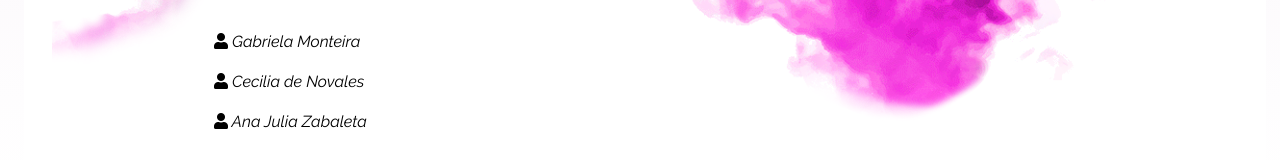
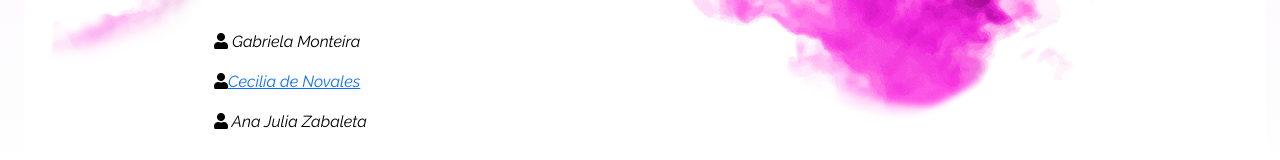
Before and after one commit to Arianna0206/Proyect-Punto-Violeta, an Angular app: page / in a window 1280 px wide. Shown: the part 3205-3365 px from the top of the page. Built offline with nearby package versions, Linux system fonts and the light colour scheme; what ngx-owl-carousel would draw is missing.

Commit message:
Actualizacion de link en colaborador

```diff
--- a/src/app/components/collaborators-card/collaborators-card.component.html
+++ b/src/app/components/collaborators-card/collaborators-card.component.html
@@ -26,7 +26,11 @@
         <div class="row" id="colab">
           <div class="col-md-6 mb-3">
             <p class="text1"><i class="fas fa-user"></i> Gabriela Monteira</p>
-            <p class="text1"><i class="fas fa-user"></i> Cecilia de Novales</p>
+            <p class="text1">
+              <i class="fas fa-user"></i>
+              <a href="www.linkedin.com/in/cecilia-de-novales-ontiveros-">Cecilia de Novales</a>
+            </p>
+
             <p class="text1"><i class="fas fa-user"></i> Ana Julia Zabaleta</p>
             <!-- <div class="image-container">
               <img src="" class="imagen1" />
```
